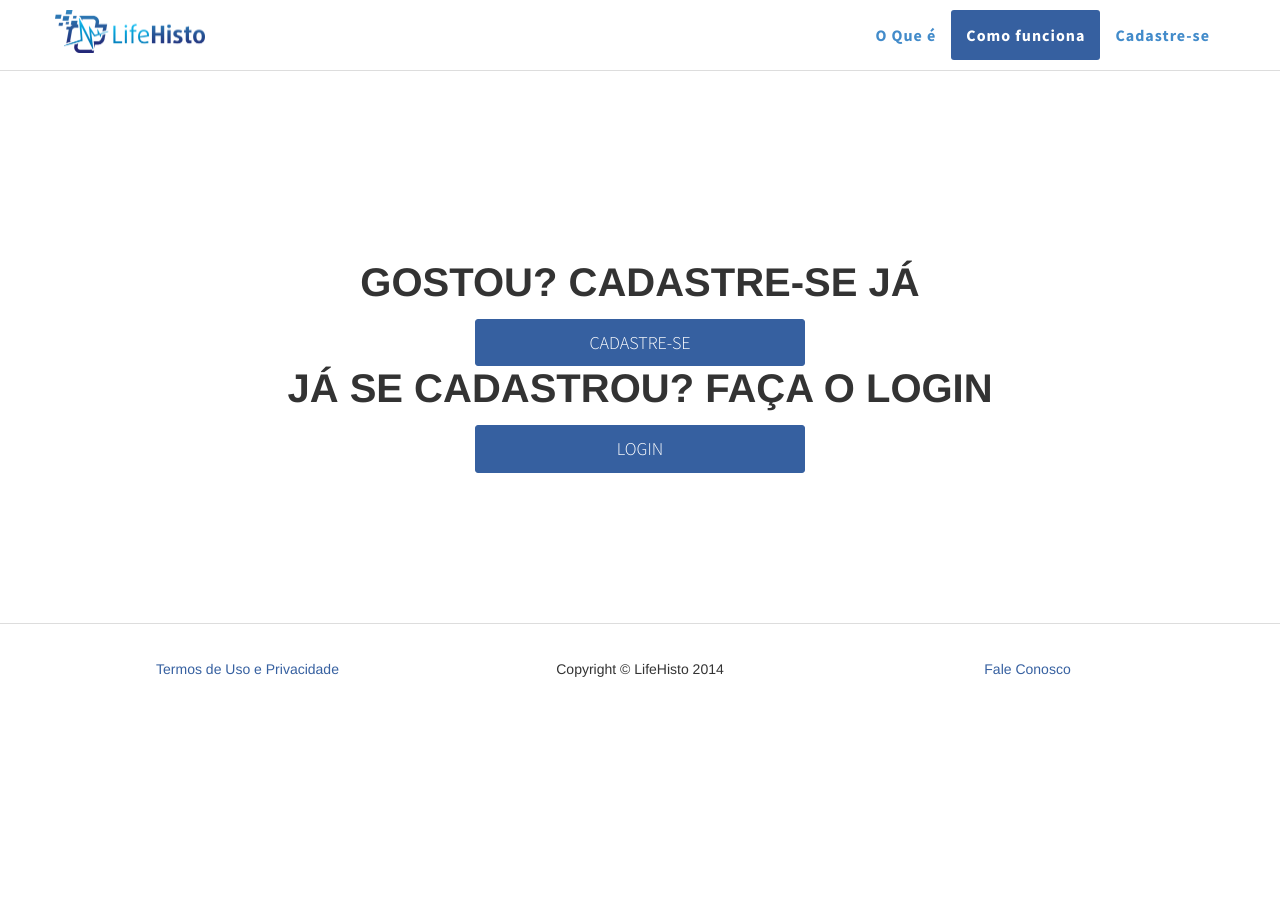
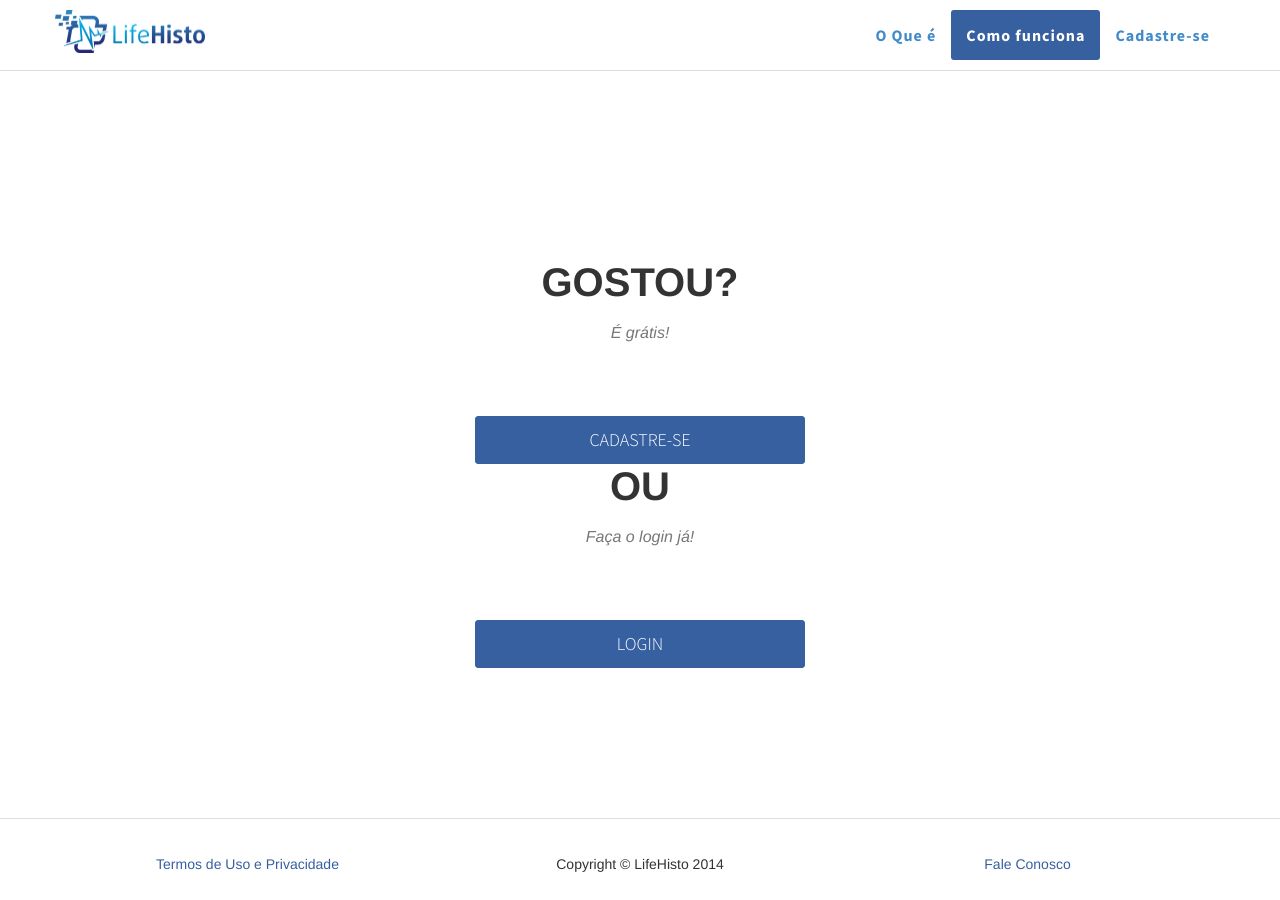
Before and after one commit to Lifehisto/lifehisto.github.io, a Jekyll site: the page built from index.html, in a window 1280 px wide and 900 px high, scrolled down 2443 px. Built offline with Jekyll 4.4.1, drawn with Linux system fonts in a browser that asks for light colours; nearby versions of some CDN libraries; library files that are not in the unit come from our copies; before the commit the page ends 3157 px from its top, so only the background shows below that.

Commit message:
Update index.html

```diff
--- a/index.html
+++ b/index.html
@@ -115,8 +115,8 @@ layout: default
         <div class="container">
             <div class="row">
                 <div class="col-lg-12 text-center">
-                    <h2 class="section-heading">Gostou? Cadastre-se já</h2>
-                    <!-- <h3 class="section-subheading text-muted">Cadastre-se, é grátis!</h3> -->
+                    <h2 class="section-heading">Gostou?</h2>
+                    <h3 class="section-subheading text-muted">É grátis!</h3>
                 </div>
             </div>
             <div class="row">
@@ -126,8 +126,8 @@ layout: default
             </div>
             <div class="row">
                 <div class="col-lg-12 text-center">
-                    <h2 class="section-heading">Já se cadastrou? Faça o Login</h2>
-                    <!-- <h3 class="section-subheading text-muted">Já se cadastrou, faça o login já!</h3> -->
+                    <h2 class="section-heading">Ou</h2>
+                    <h3 class="section-subheading text-muted">Faça o login já!</h3>
                 </div>
             </div>
             <div class="row">
```
